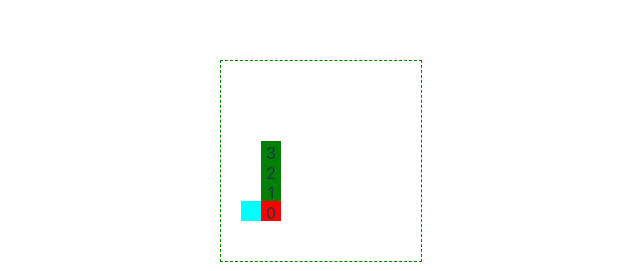
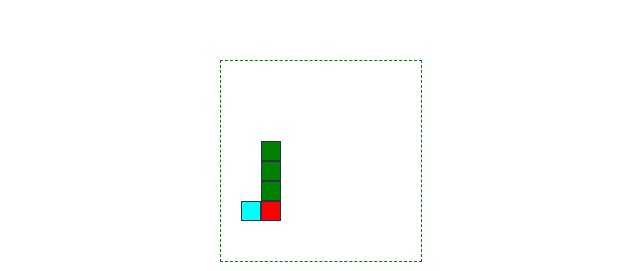
Before and after one commit to OwtmPatrick/snake, a Vue app: page / in a window 1280 px wide. Shown: the part 239-510 px from the top of the page, without its empty margins (319-959 px from the left). Built offline with nearby package versions, Linux system fonts and the light colour scheme.

Commit message:
add readme

```diff
--- a/src/components/Field.vue
+++ b/src/components/Field.vue
@@ -80,9 +80,7 @@ export default {
           bottom: `${dot.y * 20}px`,
           background: index === 0 ? 'red' : 'green'
         }"
-      >
-        {{ index }}
-      </li>
+      ></li>
       <li
         class="dot dot_free"
         :style="{
@@ -131,6 +129,7 @@ export default {
   background: green;
   position: absolute;
   box-sizing: border-box;
+  border: 1px solid;
 }
 
 .dot_free {
```
Also changed, not shown: 1 other file (tests, documents, lock files or other folders).
